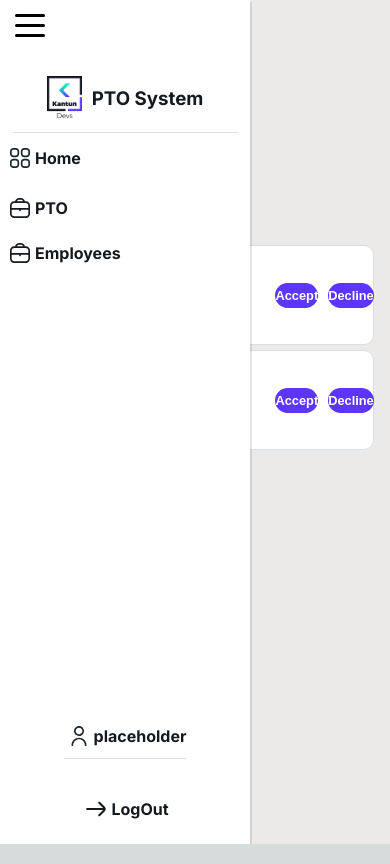
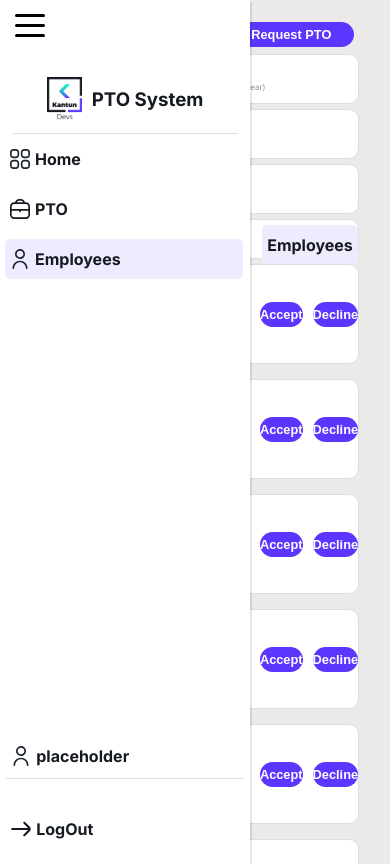
Before and after one commit to Sventajz/vacation-calendar, a Next.js app: page /dashboard/employees in a window 390 px wide. Built offline with nearby package versions, Linux system fonts and the light colour scheme.

Commit message:
adming UI page is mostly done; just a few minor responsive bug fixes

```diff
--- a/src/app/dashboard/employees/page.js
+++ b/src/app/dashboard/employees/page.js
@@ -3,5 +3,5 @@
 import EmployeeComponent from "@/components/pages/Employee";
 
 export default function Employees() {
-  return <EmployeeComponent></EmployeeComponent>;
+  return <EmployeeComponent />;
 }
--- a/src/components/EmployeeCard/styled.js
+++ b/src/components/EmployeeCard/styled.js
@@ -1,15 +1,14 @@
 import styled from "styled-components";
 
 export const EmployeeCardWrapper = styled.div`
-  background-color: black;
-  height: 100px;
-  width: 90%;
+  width: 100%;
   border-radius: 10px;
   background-color: #fff;
   padding: 10px;
   display: flex;
   justify-content: space-between;
   border: 1px solid #dadfe4;
+  min-height: 100px;
 `;
 export const EmployeeInfo = styled.div`
   display: flex;
--- /dev/null
+++ b/src/components/SelectionBanner/index.js
@@ -0,0 +1,29 @@
+"use client";
+import { StyledLink } from "../Sidebar/styled";
+import { SideBarButtons } from "../Sidebar/styled";
+import { usePathname } from "next/navigation";
+import { SelectionBannerWrapper } from "./styled";
+
+export default function SelectionBanner({ isOpen = true }) {
+  const pathname = usePathname();
+
+  return (
+    <SelectionBannerWrapper>
+      <StyledLink href="/dashboard/pto">
+        <SideBarButtons $active={pathname === "/dashboard/pto"}>
+          {isOpen && <span>My Calendar</span>}
+        </SideBarButtons>
+      </StyledLink>
+      <StyledLink href="/dashboard/pto">
+        <SideBarButtons $active={pathname === "/dashboard/pto"}>
+          {isOpen && <span>Team Calendar</span>}
+        </SideBarButtons>
+      </StyledLink>
+      <StyledLink href="/dashboard/employees">
+        <SideBarButtons $active={pathname === "/dashboard/employees"}>
+          {isOpen && <span>Employees</span>}
+        </SideBarButtons>
+      </StyledLink>
+    </SelectionBannerWrapper>
+  );
+}
--- /dev/null
+++ b/src/components/SelectionBanner/styled.js
@@ -0,0 +1,10 @@
+import styled from "styled-components";
+
+export const SelectionBannerWrapper = styled.div`
+  background-color: #fff;
+  border-radius: 10px;
+  border: 1px solid #dadfe4;
+  width: 100%;
+  height: 40px;
+  display: flex;
+`;
--- a/src/components/Sidebar/index.js
+++ b/src/components/Sidebar/index.js
@@ -39,26 +39,20 @@ export default function SideBar({ username = "placeholder", isAdmin = true }) {
             {isOpen && <span>Home</span>}
           </SideBarButtons>
         </StyledLink>
-
         <StyledLink href="/dashboard/pto">
           <SideBarButtons $active={pathname === "/dashboard/pto"}>
             <img src="/work.svg" alt="home svg icon" height={20} width={20} />
             {isOpen && <span>PTO</span>}
           </SideBarButtons>
-          {isAdmin && (
-            <StyledLink href="/dashboard/employees">
-              <SideBarButtons active={pathname === "/dashboard/employees"}>
-                <img
-                  src="/work.svg"
-                  alt="home svg icon"
-                  height={20}
-                  width={20}
-                />
-                Employees
-              </SideBarButtons>
-            </StyledLink>
-          )}
         </StyledLink>
+        {isAdmin && (
+          <StyledLink href="/dashboard/employees">
+            <SideBarButtons $active={pathname === "/dashboard/employees"}>
+              <img src="/user.svg" alt="home svg icon" height={20} width={20} />
+              {isOpen && <span>Employees</span>}
+            </SideBarButtons>
+          </StyledLink>
+        )}
       </SideBarItems>
       <UserControls>
         <SideBarButtons $borderbottom={true}>
--- a/src/components/Sidebar/styled.js
+++ b/src/components/Sidebar/styled.js
@@ -42,6 +42,7 @@ export const SideBarButtons = styled.li`
   border-radius: 5px;
   padding-left: 5px;
   justify-content: left;
+  width: 95%;
   gap: 5px;
   &:hover {
     background-color: #efebff;
@@ -65,7 +66,6 @@ export const SideBarItems = styled.div`
   display: flex;
   justify-content: left;
   flex-direction: column;
-
   align-items: center;
   height: 100px;
   width: 100%;
--- a/src/components/pages/Employee/index.js
+++ b/src/components/pages/Employee/index.js
@@ -1,17 +1,75 @@
 import EmployeeCard from "@/components/EmployeeCard";
-import { EmployeePage } from "./styled";
+import { EmployeePage, EmployeeCardWrapper } from "./styled";
+import { PTOCardWrapper } from "../pto/styled";
+import { PTOtitleWrapper } from "../pto/styled";
+import PTOCard from "@/components/PTOCard";
+import Button from "@/components/Button";
+
+import SelectionBanner from "@/components/SelectionBanner";
 export default function EmployeeComponent() {
   const requests = [
     { id: 1, name: "Sven", lastName: "Tajz", dates: "June 10 - June 15" },
     {
       id: 2,
       name: "Tvrtko",
-      lastName: "Simunovic",
+      lastName: "Kaurinovic",
+      dates: "June 16 - June 20",
+    },
+    {
+      id: 2,
+      name: "Tvrtko",
+      lastName: "Kaurinovic",
+      dates: "June 16 - June 20",
+    },
+    {
+      id: 2,
+      name: "Tvrtko",
+      lastName: "Kaurinovic",
+      dates: "June 16 - June 20",
+    },
+    {
+      id: 2,
+      name: "Tvrtko",
+      lastName: "Kaurinovic",
+      dates: "June 16 - June 20",
+    },
+    {
+      id: 2,
+      name: "Tvrtko",
+      lastName: "Kaurinovic",
+      dates: "June 16 - June 20",
+    },
+    {
+      id: 2,
+      name: "Tvrtko",
+      lastName: "Kaurinovic",
+      dates: "June 16 - June 20",
+    },
+    {
+      id: 2,
+      name: "Tvrtko",
+      lastName: "Kaurinovic",
       dates: "June 16 - June 20",
     },
   ];
+
   return (
     <EmployeePage>
+      <PTOtitleWrapper>
+        <h2>PTO</h2>
+        <Button text={"Request PTO"} />
+      </PTOtitleWrapper>
+      <PTOCardWrapper>
+        <PTOCard
+          title={"PTO DAYS LEFT"}
+          daysCounter={25}
+          text={"(from last year)"}
+        />
+        <PTOCard title={"UPCOMING PTO"} daysCounter={2} />
+        <PTOCard title={"PENDING PTO"} daysCounter={3} />
+      </PTOCardWrapper>
+      <SelectionBanner />
+      <EmployeeCardWrapper>
         {requests.map((request) => (
           <EmployeeCard
             key={request.id}
@@ -20,6 +78,7 @@ export default function EmployeeComponent() {
             dates={request.dates}
           />
         ))}
+      </EmployeeCardWrapper>
     </EmployeePage>
   );
 }
--- a/src/components/pages/Employee/styled.js
+++ b/src/components/pages/Employee/styled.js
@@ -1,11 +1,21 @@
 import styled from "styled-components";
 
 export const EmployeePage = styled.div`
-  height: 80%;
+  height: 100%;
   margin-top: 10px;
   display: flex;
-  align-items: center;
-  justify-content: center;
   flex-direction: column;
   gap: 5px;
+  width: 90%;
 `;
+
+export const EmployeeCardWrapper = styled.div`
+  height: 600px;
+  overflow-y: auto;
+  overflow-x: hidden;
+  display: flex;
+  flex-direction: column;
+  gap: 15px;
+  scrollbar-width: thin;
+  scroll-behavior: smooth;
+`;
--- a/src/components/pages/pto/index.js
+++ b/src/components/pages/pto/index.js
@@ -15,6 +15,7 @@ import {
   CalendarWrapper,
   CalendarSelection,
 } from "./styled";
+import SelectionBanner from "@/components/SelectionBanner";
 
 // events array has objects that will be able to be created and deleted
 // upon backend finalization
@@ -41,7 +42,7 @@ export default function DemoApp() {
   return (
     <PTOWrapper>
       <PTOtitleWrapper>
-        <h2>PTO</h2>
+        <h2>Hello</h2>
         <Button text={"Request PTO"} />
       </PTOtitleWrapper>
       <PTOCardWrapper>
@@ -53,6 +54,7 @@ export default function DemoApp() {
         <PTOCard title={"UPCOMING PTO"} daysCounter={2} />
         <PTOCard title={"PENDING PTO"} daysCounter={3} />
       </PTOCardWrapper>
+      <SelectionBanner />
       <CalendarWrapper>
         <CalendarSelection>
           <p>Placeholder text</p>
```
Lines whose indentation alone changed are shown as unchanged.
